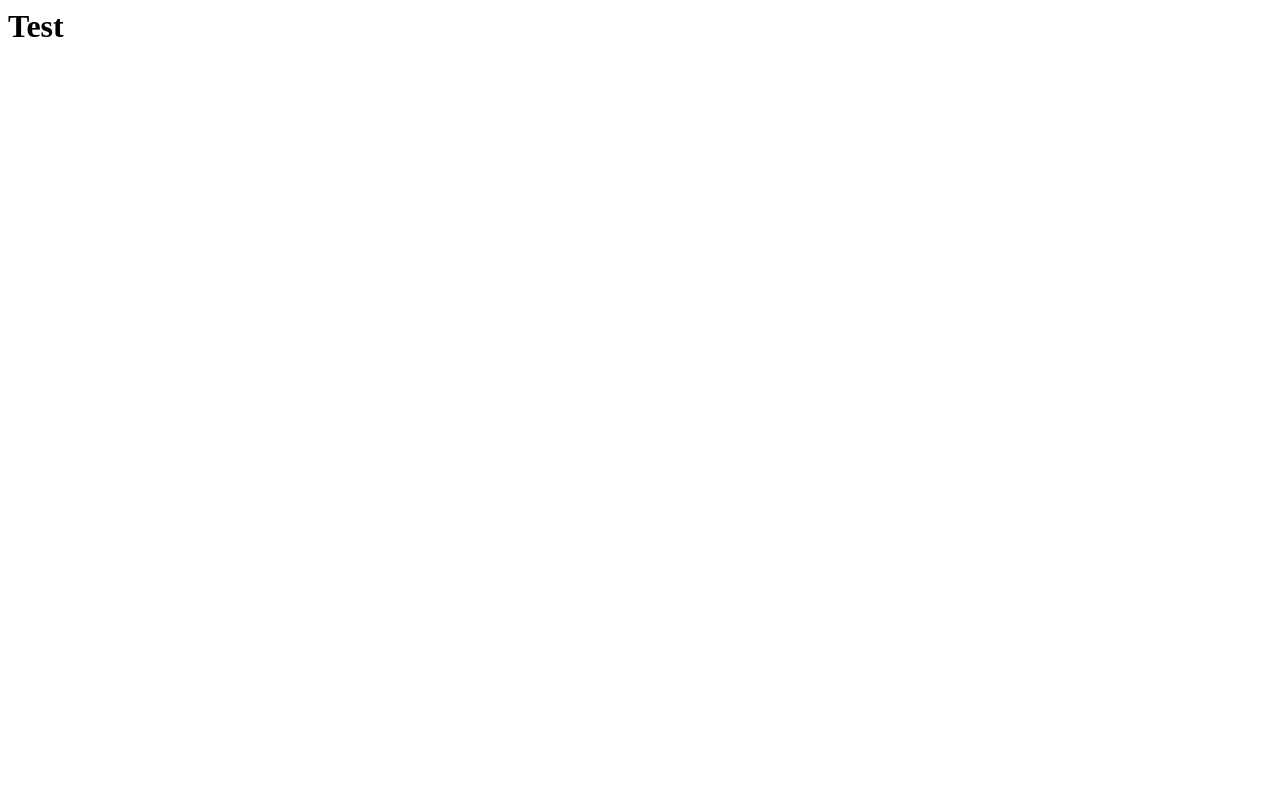
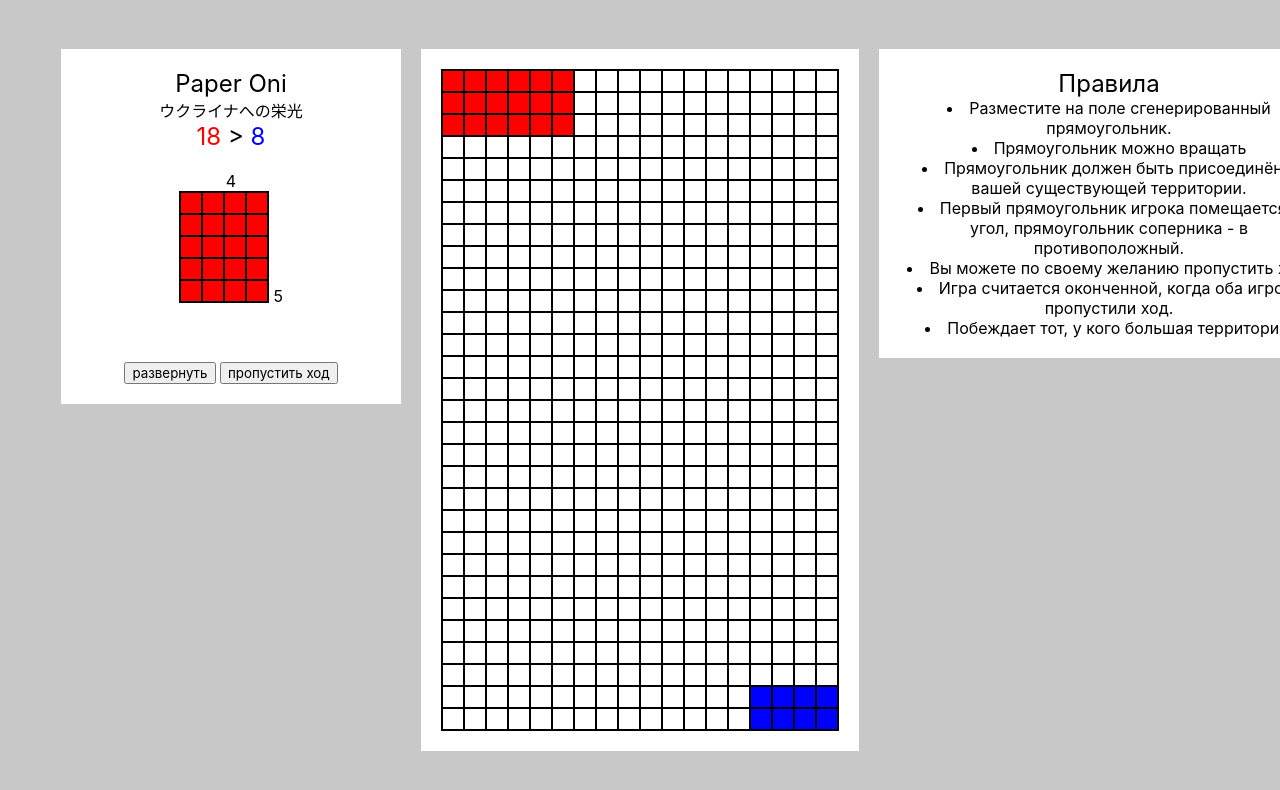
Before and after one commit to fastyep/paper, a plain HTML site: page index.html in a window 1280 px wide. Drawn offline with nearby package versions, Linux system fonts and the light colour scheme.

Commit message:
Paper Oni v1

```diff
--- a/index.html
+++ b/index.html
@@ -1,6 +1,63 @@
 <html>
+
+<head>
+    <link href="site.css" rel="stylesheet" type="text/css" />
+    <script src="https://cdn.jsdelivr.net/npm/vue"></script>
+</head>
+
 <body>
-<h1>Test</h1>
+    <section id="app">
+        <div class="page">
+            <div class="paper left">
+                <h1>Paper Oni</h1>
+                <h4>ウクライナへの栄光</h4>
+                <h2 v-if="squares">
+                    <span style="color: red" :class="sk.st?'dang':''">{{squares.filter(x=>x.nd==false).length}}</span>
+                    <span>{{(squares.filter(x=>x.nd==false).length == squares.filter(x=>x.nd).length ? ':' :
+                            squares.filter(x=>x.nd==false).length  > squares.filter(x=>x.nd).length ? '>' : '<')}}</span>
+                    <span style="color: blue" :class="sk.nd?'dang':''">{{squares.filter(x=>x.nd).length}}</span>
+                </h2>
+                <div v-if="space" style="height: 171px;padding: 20px;">
+                    <div>{{space.x}}</div>
+                    <div class="border" style="display: inline-block;">
+                        <div v-for="i in 1, space.y">
+                            <div :class="'square ' + (nd ? 'blue' : nd == false ? 'red' : '' )" v-for="i in 1, space.x"></div>
+                        </div>
+                    </div>
+                    <div style="display: inline-block;">{{space.y}}</div>
+                </div>
+                <button @click="rot">развернуть</button>
+                <button @click="skip">пропустить ход</button>
+            </div>
+            <div class="paper right">
+                <h2>Правила</h2>
+                    <li>Разместите на поле сгенерированный прямоугольник.</li>
+                    <li>Прямоугольник можно вращать</li>
+                    <li>Прямоугольник должен быть присоединён к вашей существующей территории.</li>
+                    <li>Первый прямоугольник игрока помещается в угол, прямоугольник соперника - в противоположный.</li>
+                    <li>Вы можете по своему желанию пропустить ход.</li>
+                    <li>Игра считается оконченной, когда оба игрока пропустили ход.</li>
+                    <li>Побеждает тот, у кого большая территория.</li>
+            </div>
+            <div :class="'border ' + (nd ? 'blue' : nd == false ? 'red' : '' )" @mouseleave="cursor = null">
+                <div v-for="line in lines">
+                    <div :class="'square'+(cell.nd ? ' blue' : (cell.nd == false ? ' red' : ''))" @mouseover="cursor = cell" @click="click(cell)"
+                        v-for="cell in line"></div>
+                </div>
+                <div v-if="space && cursor" class="ghost" :style="'width: '+(space.x*22)+'px;height: '+(space.y*22)+'px;top: '+((cursor.y*22)+22)+'px;left: '+((cursor.x*22)+22)+'px;'"></div>
+            </div>
+        </div>
+        <transition name="fade">
+            <div class="page border" v-if="squares && nd == null">
+                <h1 v-if="squares.filter(x=>x.nd==false).length > squares.filter(x=>x.nd).length"><span style="color: red">RED ONI</span> WINS</h1>
+                <h1 v-if="squares.filter(x=>x.nd==false).length < squares.filter(x=>x.nd).length"><span style="color: blue">BLUE ONI</span> WINS</h1>
+                <h1 v-if="squares.filter(x=>x.nd==false).length == squares.filter(x=>x.nd).length">DRAW</h1>
+                <br>
+                <button @click="game">ещё партейку</button>
+            </div>
+        </transition>
+    </section>
+    <script src="main.js"></script>
+</body>
 
-</body>
 </html>
--- /dev/null
+++ b/main.js
@@ -0,0 +1,107 @@
+function getRandomInt(min, max) {
+    return Math.floor(Math.random() * (max - min + 1)) + min;
+}
+let app = new Vue({
+    el: '#app',
+    data: {
+        lines: null,
+        squares: null,
+        space: null,
+        cursor: null,
+        nd: null,
+        sheet: {
+            x: 18,
+            y: 30
+        },
+        sk: {
+            st: false,
+            nd: false
+        }
+    },
+    methods: {
+        click: function (cell) {
+            if (this.nd == null)
+                return;
+            let space = this.space;
+            let nd = this.nd;
+            let lines = this.lines;
+            function subX(y) {
+                for (let x = 0; x < space.x; x++) {
+                    let l = lines[cell.y + y]
+                    if (l) {
+                        let c = l[cell.x + x];
+                        if (c != null && c.nd == nd)
+                            return true;
+                    }
+                }
+                return false;
+            }
+            function subY(x) {
+                for (let y = 0; y < space.y; y++) {
+                    let l = lines[cell.y + y]
+                    if (l) {
+                        let c = l[cell.x + x];
+                        if (c != null && c.nd == nd)
+                            return true;
+                    }
+                }
+                return false;
+            }
+            if (!(cell.x == 0 && cell.y == 0 && nd == false) &&
+                !(cell.x == lines[0].length - space.x && cell.y == lines.length - space.y && nd) &&
+                !subX(-1) && !subY(-1) &&
+                !subX(space.y) && !subY(space.x))
+                return;
+            for (let y = 0; y < space.y; y++) {
+                for (let x = 0; x < space.x; x++) {
+                    let c = lines[cell.y + y][cell.x + x];
+                    if (c == null || c.nd != null)
+                        return;
+                }
+            }
+            for (let y = 0; y < space.y; y++) {
+                for (let x = 0; x < space.x; x++) {
+                    lines[cell.y + y][cell.x + x].nd = nd;
+                }
+            }
+            this.$forceUpdate();
+            this.move();
+        },
+        move: function () {
+            if (this.nd)
+                this.sk.st = false;
+            else
+                this.sk.nd = false;
+            this.space = { x: getRandomInt(1, 6), y: getRandomInt(1, 6) };
+            this.nd = !this.nd;
+        },
+        skip: function () {
+            if (this.nd == null)
+                return;
+            this.sk[this.nd ? 'nd' : 'st'] = true;
+            if (this.sk.nd && this.sk.st) {
+                this.nd = null;
+                return;
+            }
+            this.move();
+        },
+        rot: function () {
+            if (this.nd == null)
+                return;
+            var tmp = this.space.x;
+            this.space.x = this.space.y;
+            this.space.y = tmp;
+        },
+        game: function() {
+            this.nd = true;
+            this.lines = new Array(this.sheet.y).fill().map((u, y) => new Array(this.sheet.x).fill().map((i, x) => ({ x, y, nd: null })));
+            this.squares = this.lines.reduce(function (a, b) { return a.concat(b); });
+            this.move();
+            this.click(this.squares[0]);
+            this.click(this.lines[this.lines.length - this.space.y][this.lines[0].length - this.space.x]);
+        }
+    },
+    mounted: function () {
+        this.game();
+    }
+});
--- /dev/null
+++ b/site.css
@@ -0,0 +1,75 @@
+* {
+    margin: 0;
+    font-family: -apple-system, 'BlinkMacSystemFont', 'Roboto', 'Segoe UI', 'Helvetica', 'Ubuntu', 'Cantarell', 'Arial', sans-serif, 'Apple Color Emoji', 'Segoe UI Emoji', 'Segoe UI Symbol';
+    font-weight: normal;
+    text-align: center;
+}
+body {
+    background: rgb(200, 200, 200);
+}
+.page {
+    background: white;
+    padding: 20px;
+    display: inline-block;
+    position: absolute;
+    top: 50%;
+    left: 50%;
+    transform: translateX(-50%) translateY(-50%);
+}
+.paper {
+    position: absolute;
+    background: white;
+    padding: 20px;
+    top: 0;
+}
+.paper.left {
+    width: 300px;
+    left: -360px;
+}
+.paper.right {
+    width: 420px;
+    right: -480px;
+}
+.border {
+    display: inline-block;
+    border: 1px solid black;
+}
+.square {
+    width: 20px;
+    height: 20px;
+    border: 1px solid black;
+    display: inline-block;
+    cursor: none;
+}
+.red .ghost {
+    background: rgba(255, 0, 0, .5);
+}
+.blue .ghost {
+    background: rgba(0, 0, 255, .5);
+}
+
+.square.red {
+    background: red;
+}
+
+.square.blue {
+    background: blue;
+}
+
+.ghost {
+    z-index: -1;
+    position: absolute;
+}
+
+.dang {
+    text-decoration: underline;
+}
+.fade-enter-active, .fade-leave-active {
+    transition: opacity .5s;
+  }
+  .fade-enter, .fade-leave-to /* .fade-leave-active до версии 2.1.8 */ {
+    opacity: 0;
+  }
+  .page.border {
+    box-shadow: 0 5px 15px rgba(0,0,0,0.5);
+  }
```
